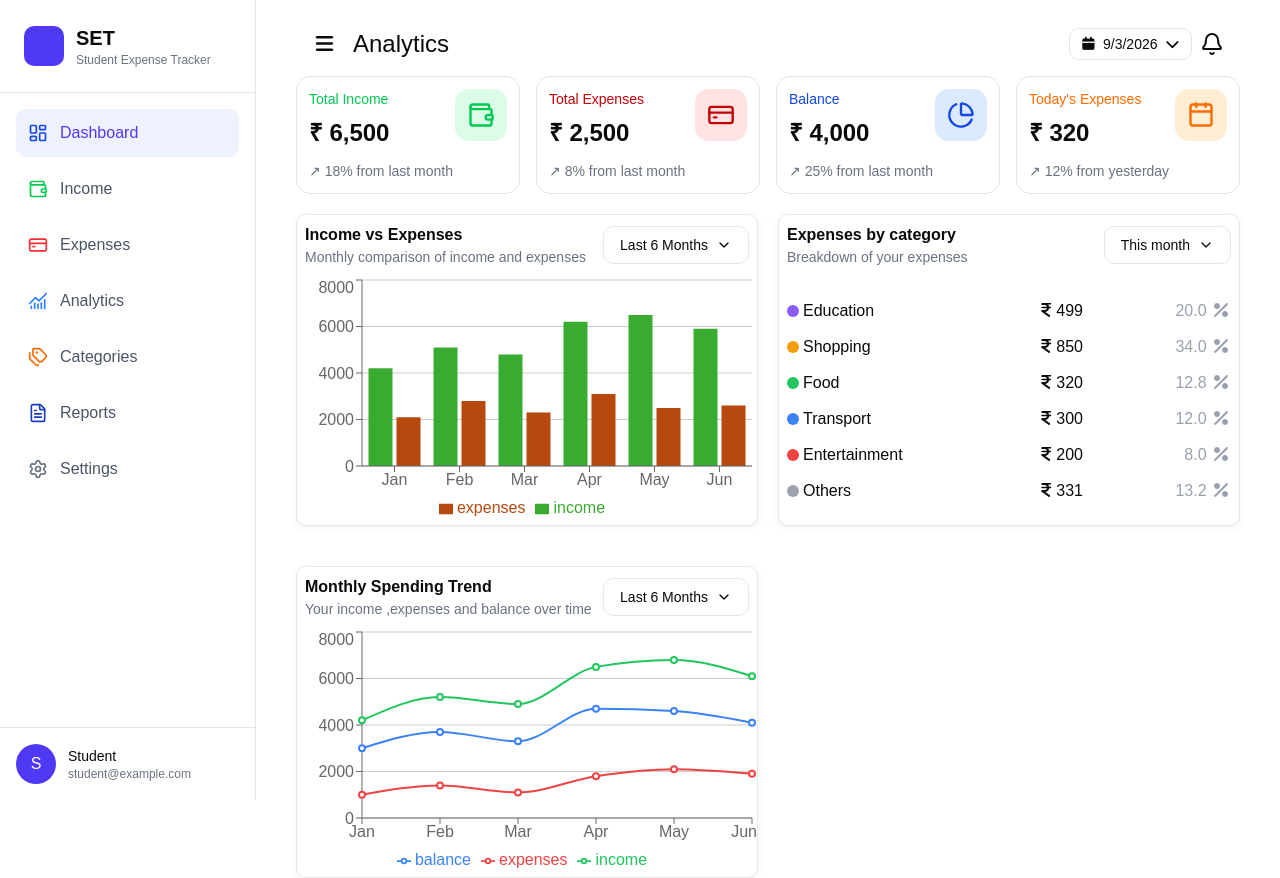
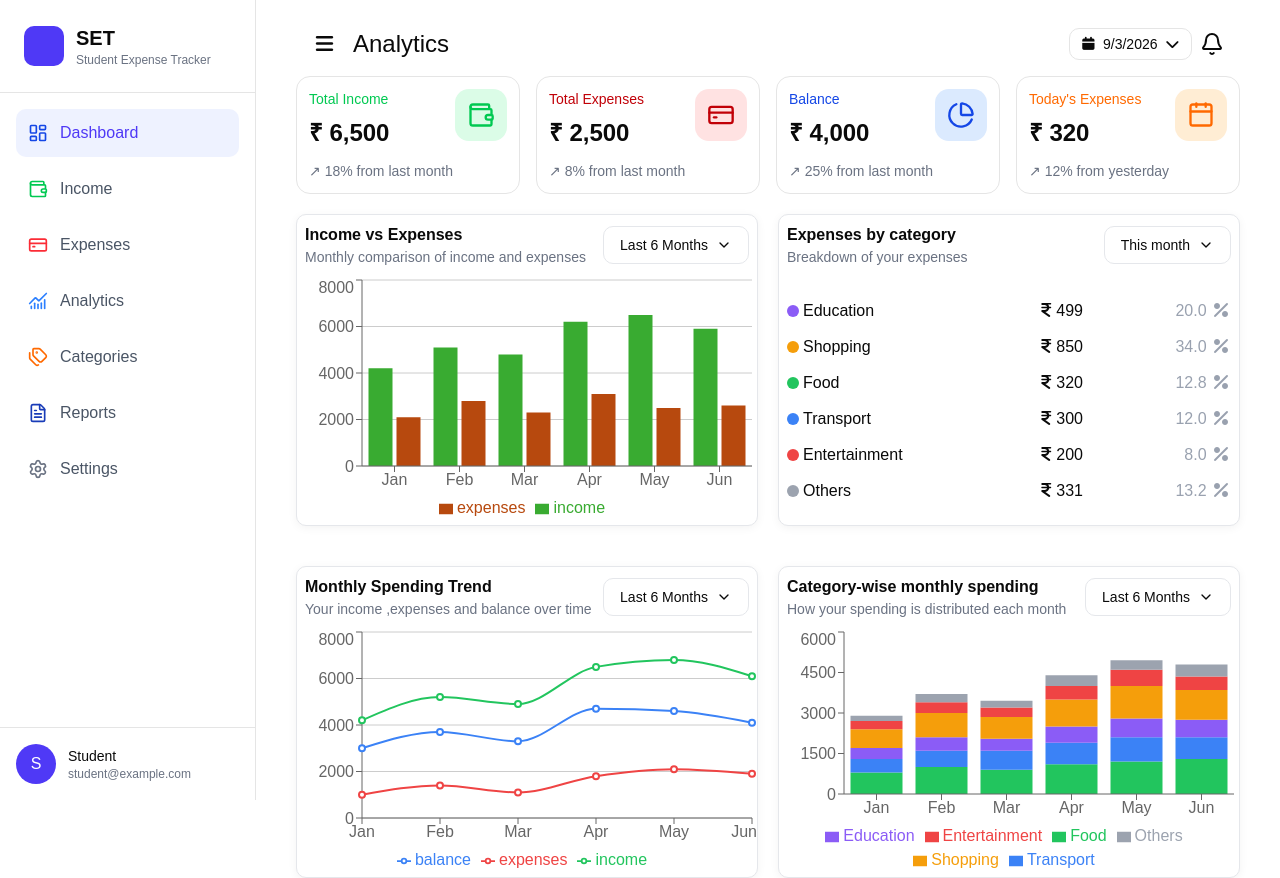
Before and after one commit to Indrajit-barui/SpendWise, a React (Vite) app: page /Analytics in a window 1280 px wide. Built offline with nearby package versions, Linux system fonts and the light colour scheme.

Commit message:
add category wise monthly  sepending  in analytics sectiion

```diff
--- /dev/null
+++ b/src/components/Analytics/CategoryWise_spending.jsx
@@ -0,0 +1,125 @@
+import {ChevronDown} from "lucide-react"
+import {
+BarChart,
+Bar,
+XAxis,
+YAxis,
+Tooltip,
+ResponsiveContainer,
+Legend
+} from "recharts"
+const CategoryWise_spending = () => {
+    const categoryWiseData = [
+  {
+    month: "Jan",
+    Food: 800,
+    Transport: 500,
+    Education: 400,
+    Shopping: 700,
+    Entertainment: 300,
+    Others: 200,
+  },
+  {
+    month: "Feb",
+    Food: 1000,
+    Transport: 600,
+    Education: 500,
+    Shopping: 900,
+    Entertainment: 400,
+    Others: 300,
+  },
+  {
+    month: "Mar",
+    Food: 900,
+    Transport: 700,
+    Education: 450,
+    Shopping: 800,
+    Entertainment: 350,
+    Others: 250,
+  },
+  {
+    month: "Apr",
+    Food: 1100,
+    Transport: 800,
+    Education: 600,
+    Shopping: 1000,
+    Entertainment: 500,
+    Others: 400,
+  },
+  {
+    month: "May",
+    Food: 1200,
+    Transport: 900,
+    Education: 700,
+    Shopping: 1200,
+    Entertainment: 600,
+    Others: 350,
+  },
+  {
+    month: "Jun",
+    Food: 1300,
+    Transport: 800,
+    Education: 650,
+    Shopping: 1100,
+    Entertainment: 500,
+    Others: 450,
+  },
+];
+const categories = [
+  { name: "Food", color: "#22C55E" },
+  { name: "Transport", color: "#3B82F6" },
+  { name: "Education", color: "#8B5CF6" },
+  { name: "Shopping", color: "#F59E0B" },
+  { name: "Entertainment", color: "#EF4444" },
+  { name: "Others", color: "#9CA3AF" },
+];
+  return (
+    <div className="w-full mt-5 rounded-lg border border-gray-200 bg-white shadow-[0_2px_10px_rgba(0,0,0,0.05)]">
+                {/* Header */}
+        <div className="flex justify-between px-2 items-center p-2">
+            <div>
+             <p className="font-bold">Category-wise monthly spending</p>
+             <p className="text-sm text-gray-500">How your spending is distributed each month</p>
+            </div>
+            <div>
+<button className="border border-gray-200 px-4 py-2 rounded-lg text-sm flex items-center gap-2">
+  Last 6 Months
+  <ChevronDown size={16} />
+</button>
+            </div>
+
+        </div>
+
+        {/* chart */}
+        <div className="h-[250px]">
+         <ResponsiveContainer height="100%" width="100%">
+           <BarChart data={categoryWiseData}>
+            {
+              categories.map((category)=>(
+                <Bar
+
+                key={category.name}
+                dataKey={category.name}
+                stackId="a"
+                fill={category.color}
+                />
+
+
+
+              ))
+            }
+
+            <XAxis dataKey="month"/>
+            <YAxis/>
+            <Legend/>
+            <Tooltip/>
+           </BarChart>
+
+         </ResponsiveContainer>
+        </div>
+
+    </div>
+  )
+}
+
+export default CategoryWise_spending
--- a/src/components/Analytics/MonthleySpendingTrend.jsx
+++ b/src/components/Analytics/MonthleySpendingTrend.jsx
@@ -51,7 +51,7 @@ const MonthleySpendingTrend = () => {
   return (
     <div className="w-full mt-5 rounded-lg border border-gray-200 bg-white shadow-[0_2px_10px_rgba(0,0,0,0.05)]">
         {/* Header */}
-                <div className="flex justify-between px-2 items-center p-2">
+        <div className="flex justify-between px-2 items-center p-2">
             <div>
              <p className="font-bold">Monthly Spending Trend</p>
              <p className="text-sm text-gray-500">Your income ,expenses and balance over time</p>
--- a/src/pages/Analytics.jsx
+++ b/src/pages/Analytics.jsx
@@ -2,6 +2,7 @@ import Stats from "../components/Stats/Stats"
 import IncomeVsExpenses from "@/components/Analytics/IncomeVsExpenses"
 import ExpensesByCategory from "@/components/Analytics/ExpensesByCategory"
 import MonthleySpendingTrend from "@/components/Analytics/MonthleySpendingTrend"
+import CategoryWise_spending from "@/components/Analytics/CategoryWise_spending"
 const Analytics = () => {
   return (
     <section>
@@ -10,6 +11,7 @@ const Analytics = () => {
          <IncomeVsExpenses/>
          <ExpensesByCategory/>
          <MonthleySpendingTrend/>
+         <CategoryWise_spending/>
        </div>
 
     </section>
```
